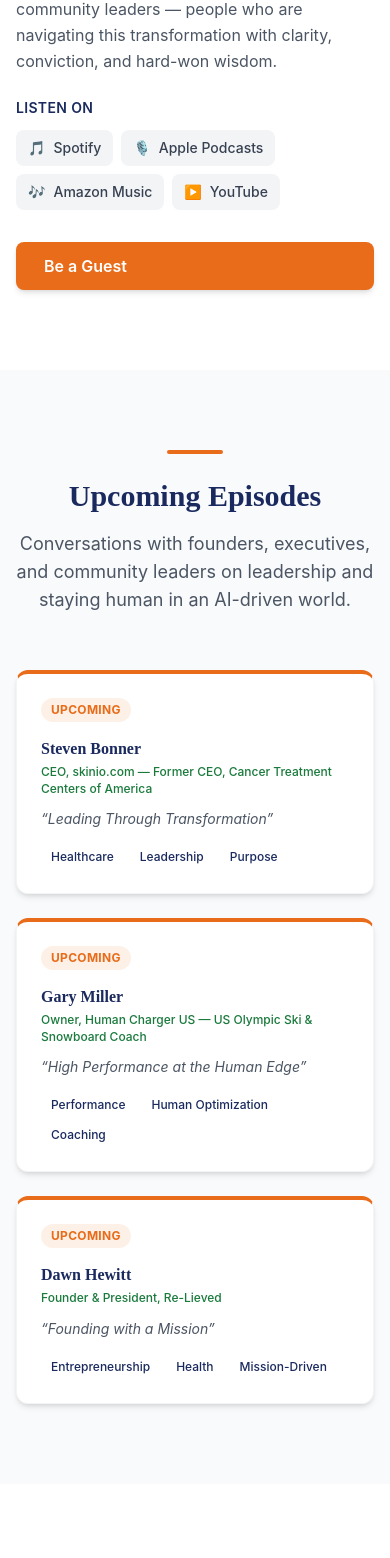
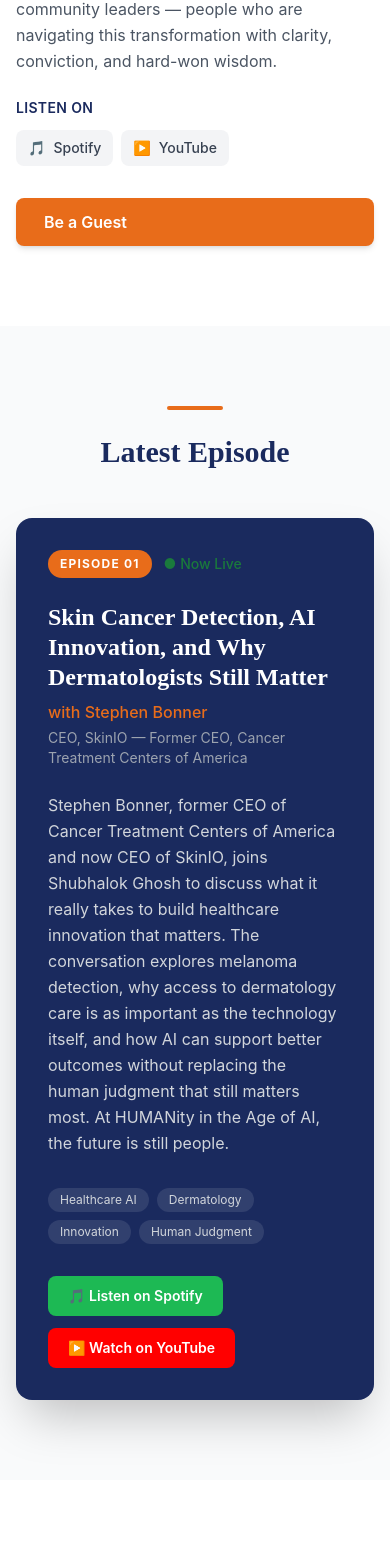
Before and after one commit to shubhalokg/shubhalok-website, a Next.js app: page /work-podcast in a window 390 px wide. Shown: the part 1391-2949 px from the top of the page. Built offline with nearby package versions, Linux system fonts and the light colour scheme.

Commit message:
Update stats, fix mobile photo, add Stephen Bonner Episode 1

```diff
--- a/app/(main)/page.tsx
+++ b/app/(main)/page.tsx
@@ -16,8 +16,8 @@
 ]
 
 const stats = [
-  { value: '$100M+', label: 'Practice & Agency Scaled' },
   { value: '$500M+', label: 'Pipeline Built' },
+  { value: '$300M+', label: 'Practice & Agency Scaled' },
   { value: '$1.3B',  label: 'Exit — Executive Team' },
 ]
 
@@ -58,7 +58,7 @@
   return (
     <>
       {/* ── Hero ─────────────────────────────────────────────────────── */}
-      <section className="relative bg-brand-navy overflow-hidden min-h-screen">
+      <section className="relative bg-brand-navy overflow-hidden lg:min-h-screen">
         {/* background gradient */}
         <div
           className="absolute inset-0 opacity-10 pointer-events-none"
@@ -68,11 +68,23 @@
           }}
         />
 
-        {/* Two-column grid: text left | photo right */}
-        <div className="relative min-h-screen grid lg:grid-cols-2">
+        {/* flex-col on mobile, two-column grid on desktop */}
+        <div className="relative flex flex-col lg:grid lg:grid-cols-2 lg:min-h-screen">
 
-          {/* Left — copy */}
-          <div className="flex items-center px-6 sm:px-10 lg:px-16 xl:px-20 py-36 lg:py-24">
+          {/* Photo — order 1 on mobile (shows above text), order 2 on desktop (right column) */}
+          <div className="order-1 lg:order-2 relative h-[300px] sm:h-[360px] lg:h-auto mt-20 lg:mt-0 flex-shrink-0">
+            <Image
+              src="/shubhalok-headshot.jpg"
+              alt="Shubhalok Ghosh"
+              fill
+              className="object-cover object-top lg:object-contain lg:object-center"
+              sizes="(max-width: 1024px) 100vw, 50vw"
+              priority
+            />
+          </div>
+
+          {/* Text — order 2 on mobile (below photo), order 1 on desktop (left column) */}
+          <div className="order-2 lg:order-1 flex items-center px-6 sm:px-10 lg:px-16 xl:px-20 py-12 lg:py-24">
             <div className="max-w-xl">
 
               {/* Credential badges */}
@@ -105,18 +117,6 @@
                 </Link>
               </div>
             </div>
-          </div>
-
-          {/* Right — headshot, full height, no overlay */}
-          <div className="relative hidden lg:flex items-center justify-center bg-brand-navy">
-            <Image
-              src="/shubhalok-headshot.jpg"
-              alt="Shubhalok Ghosh"
-              fill
-              className="object-contain object-center"
-              sizes="50vw"
-              priority
-            />
           </div>
 
         </div>
--- a/app/(main)/work-podcast/page.tsx
+++ b/app/(main)/work-podcast/page.tsx
@@ -4,26 +4,29 @@
 export const metadata: Metadata = {
   title: 'Podcast',
   description:
-    'HUMANity in the Age of AI — Shubhalok Ghosh\'s podcast exploring what it means to lead, build, and stay human in a world being transformed by artificial intelligence.',
+    "HUMANity in the Age of AI — Shubhalok Ghosh's podcast exploring what it means to lead, build, and stay human in a world being transformed by artificial intelligence.",
+}
+
+const episode1 = {
+  number: '01',
+  guest: 'Stephen Bonner',
+  bio: 'CEO, SkinIO — Former CEO, Cancer Treatment Centers of America',
+  title: 'Skin Cancer Detection, AI Innovation, and Why Dermatologists Still Matter',
+  description:
+    'Stephen Bonner, former CEO of Cancer Treatment Centers of America and now CEO of SkinIO, joins Shubhalok Ghosh to discuss what it really takes to build healthcare innovation that matters. The conversation explores melanoma detection, why access to dermatology care is as important as the technology itself, and how AI can support better outcomes without replacing the human judgment that still matters most. At HUMANity in the Age of AI, the future is still people.',
+  spotify: 'https://open.spotify.com/episode/34Gb9I6rV1YbYL4ti1XisX?si=L-4xplElTK6H4ZznYDWdCg',
+  youtube: 'https://youtu.be/iYdZBYfaNAc',
+  topics: ['Healthcare AI', 'Dermatology', 'Innovation', 'Human Judgment'],
 }
 
 const upcomingEpisodes = [
   {
-    label: 'Upcoming',
-    guest: 'Steven Bonner',
-    title: 'Leading Through Transformation',
-    bio: 'CEO, skinio.com — Former CEO, Cancer Treatment Centers of America',
-    topics: ['Healthcare', 'Leadership', 'Purpose'],
-  },
-  {
-    label: 'Upcoming',
     guest: 'Gary Miller',
     title: 'High Performance at the Human Edge',
     bio: 'Owner, Human Charger US — US Olympic Ski & Snowboard Coach',
     topics: ['Performance', 'Human Optimization', 'Coaching'],
   },
   {
-    label: 'Upcoming',
     guest: 'Dawn Hewitt',
     title: 'Founding with a Mission',
     bio: 'Founder & President, Re-Lieved',
@@ -59,10 +62,8 @@
 ]
 
 const platforms = [
-  { name: 'Spotify', icon: '🎵', href: '#' },
-  { name: 'Apple Podcasts', icon: '🎙️', href: '#' },
-  { name: 'Amazon Music', icon: '🎶', href: '#' },
-  { name: 'YouTube', icon: '▶️', href: '#' },
+  { name: 'Spotify', icon: '🎵', href: episode1.spotify },
+  { name: 'YouTube', icon: '▶️', href: episode1.youtube },
 ]
 
 export default function WorkPodcastPage() {
@@ -148,6 +149,8 @@
                     <a
                       key={p.name}
                       href={p.href}
+                      target="_blank"
+                      rel="noopener noreferrer"
                       className="flex items-center gap-2 bg-gray-100 hover:bg-brand-navy hover:text-white text-gray-700 text-sm font-medium px-3 py-2 rounded-lg transition-colors duration-150"
                     >
                       <span>{p.icon}</span>
@@ -167,23 +170,91 @@
         </div>
       </section>
 
-      {/* Upcoming Episodes */}
+      {/* Episode 1 — Featured */}
       <section className="py-20 bg-gray-50">
+        <div className="max-w-7xl mx-auto px-4 sm:px-6 lg:px-8">
+          <div className="text-center mb-12">
+            <div className="accent-bar mx-auto" />
+            <h2 className="section-heading mx-auto">Latest Episode</h2>
+          </div>
+
+          <div className="max-w-3xl mx-auto bg-brand-navy rounded-2xl overflow-hidden shadow-2xl">
+            <div className="p-8 md:p-10">
+              {/* Episode badge + status */}
+              <div className="flex items-center gap-3 mb-6">
+                <span className="bg-brand-orange text-white text-xs font-bold px-3 py-1.5 rounded-full uppercase tracking-widest">
+                  Episode {episode1.number}
+                </span>
+                <span className="text-brand-green text-sm font-medium">● Now Live</span>
+              </div>
+
+              {/* Title */}
+              <h3 className="font-serif text-2xl md:text-3xl font-bold text-white leading-tight mb-2">
+                {episode1.title}
+              </h3>
+              <p className="text-brand-orange font-medium mb-1">
+                with {episode1.guest}
+              </p>
+              <p className="text-gray-400 text-sm mb-6">{episode1.bio}</p>
+
+              {/* Description */}
+              <p className="text-gray-300 leading-relaxed mb-8">
+                {episode1.description}
+              </p>
+
+              {/* Topic tags */}
+              <div className="flex flex-wrap gap-2 mb-8">
+                {episode1.topics.map((t) => (
+                  <span
+                    key={t}
+                    className="text-xs bg-white/10 text-gray-300 px-3 py-1 rounded-full"
+                  >
+                    {t}
+                  </span>
+                ))}
+              </div>
+
+              {/* Listen links */}
+              <div className="flex flex-wrap gap-3">
+                <a
+                  href={episode1.spotify}
+                  target="_blank"
+                  rel="noopener noreferrer"
+                  className="flex items-center gap-2 bg-[#1DB954] hover:bg-[#1ed760] text-white text-sm font-semibold px-5 py-2.5 rounded-lg transition-colors duration-150"
+                >
+                  🎵 Listen on Spotify
+                </a>
+                <a
+                  href={episode1.youtube}
+                  target="_blank"
+                  rel="noopener noreferrer"
+                  className="flex items-center gap-2 bg-[#FF0000] hover:bg-[#cc0000] text-white text-sm font-semibold px-5 py-2.5 rounded-lg transition-colors duration-150"
+                >
+                  ▶️ Watch on YouTube
+                </a>
+              </div>
+            </div>
+          </div>
+        </div>
+      </section>
+
+      {/* Coming Up */}
+      <section className="py-20 bg-white">
         <div className="max-w-7xl mx-auto px-4 sm:px-6 lg:px-8">
           <div className="text-center mb-14">
             <div className="accent-bar mx-auto" />
-            <h2 className="section-heading mx-auto">Upcoming Episodes</h2>
+            <h2 className="section-heading mx-auto">Coming Up</h2>
             <p className="section-subheading mx-auto text-center">
-              Conversations with founders, executives, and community leaders on leadership
+              More conversations with founders, executives, and community leaders on leadership
               and staying human in an AI-driven world.
             </p>
           </div>
-          <div className="grid md:grid-cols-3 gap-6">
+          <div className="grid md:grid-cols-2 gap-6 max-w-3xl mx-auto">
             {upcomingEpisodes.map((ep) => (
               <div key={ep.guest} className="card border-t-4 border-t-brand-orange">
                 <div className="flex items-center justify-between mb-4">
                   <span className="text-xs font-bold bg-brand-orange/10 text-brand-orange px-2.5 py-1 rounded-full uppercase tracking-wide">
-                    {ep.label}
+                    Upcoming
                   </span>
                 </div>
                 <h3 className="font-bold text-brand-navy text-base leading-snug mb-1">
@@ -210,7 +281,7 @@
       </section>
 
       {/* Selected Client Work */}
-      <section className="py-20 bg-white">
+      <section className="py-20 bg-gray-50">
         <div className="max-w-7xl mx-auto px-4 sm:px-6 lg:px-8">
           <div className="text-center mb-14">
             <div className="accent-bar mx-auto" />
```
